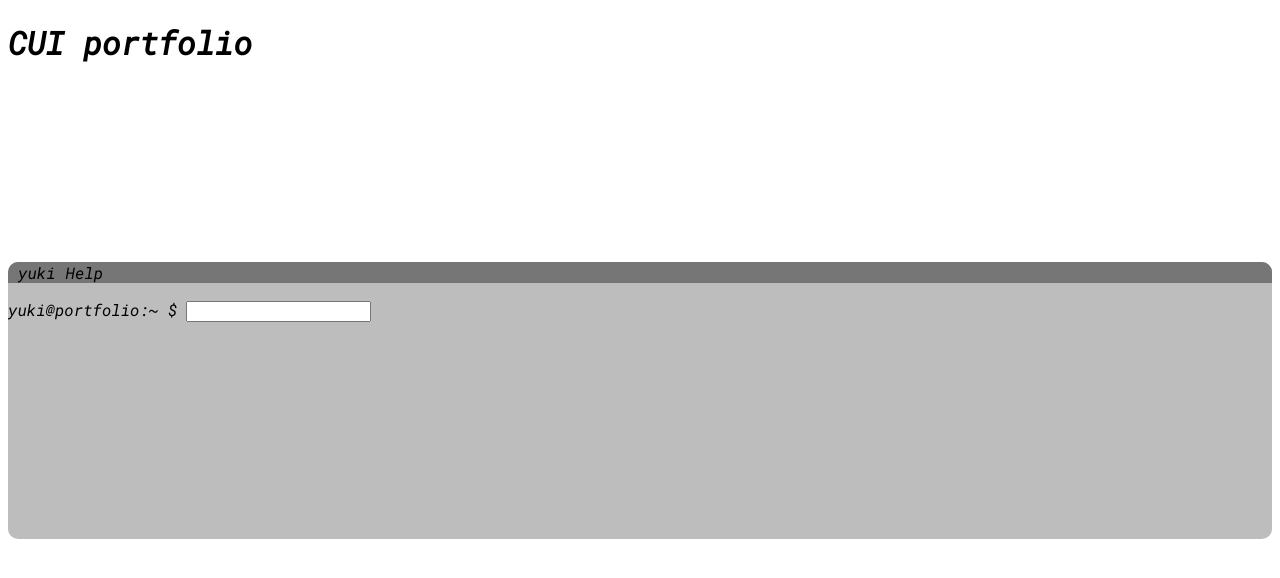
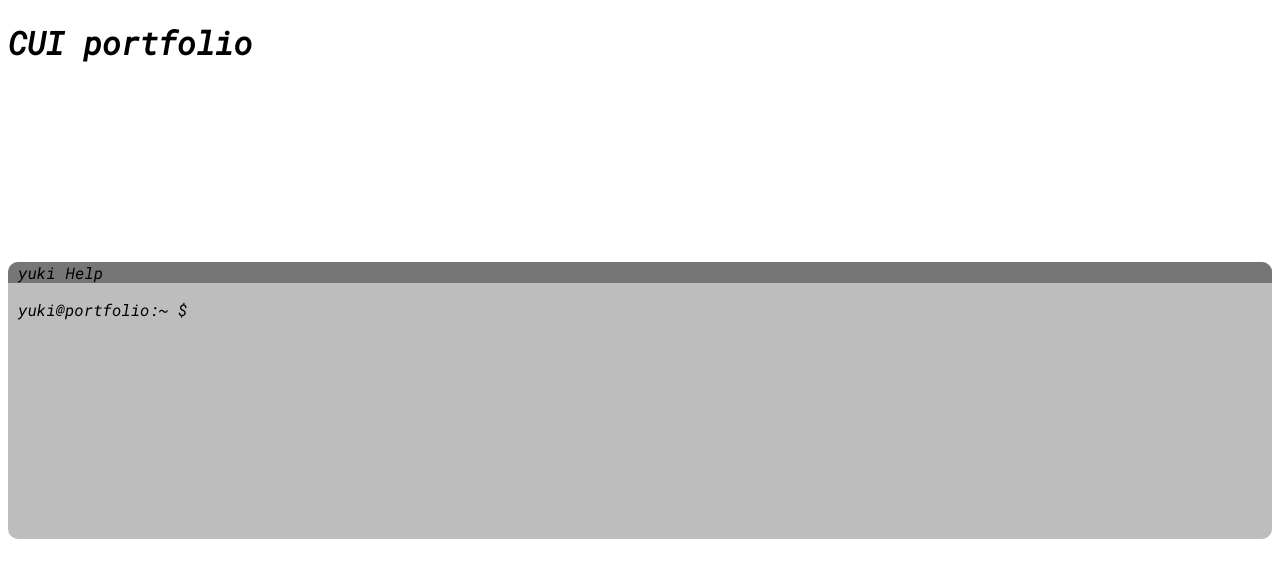
Before and after one commit to schnee25/cui-portfolio, a React app: page / in a window 1280 px wide. Shown: the top 578 px of the page. Built offline with nearby package versions, Linux system fonts and the light colour scheme; the HTML template or start-up script is replaced by a standard one.

Commit message:
input の装飾

```diff
--- a/src/components/Tarminal.tsx
+++ b/src/components/Tarminal.tsx
@@ -149,7 +149,9 @@ const Terminal: FC = () => {
             <Directory dir={currentDir} />
             <span> $ </span>
           </span>
-          <input
+
+          <TerminalInput
+            autoFocus
             id="command-area"
             type="text"
             autoComplete="off"
@@ -173,6 +175,14 @@ const Container = styled.div`
 const InputArea = styled.div`
   overflow: auto;
   height: 30vh;
+  padding-left: 10px;
+`;
+const TerminalInput = styled.input`
+  background-color: transparent;
+  border: none;
+  &:focus-within {
+    outline: none;
+  }
 `;
 
 const Hscreen = styled.div`
```
